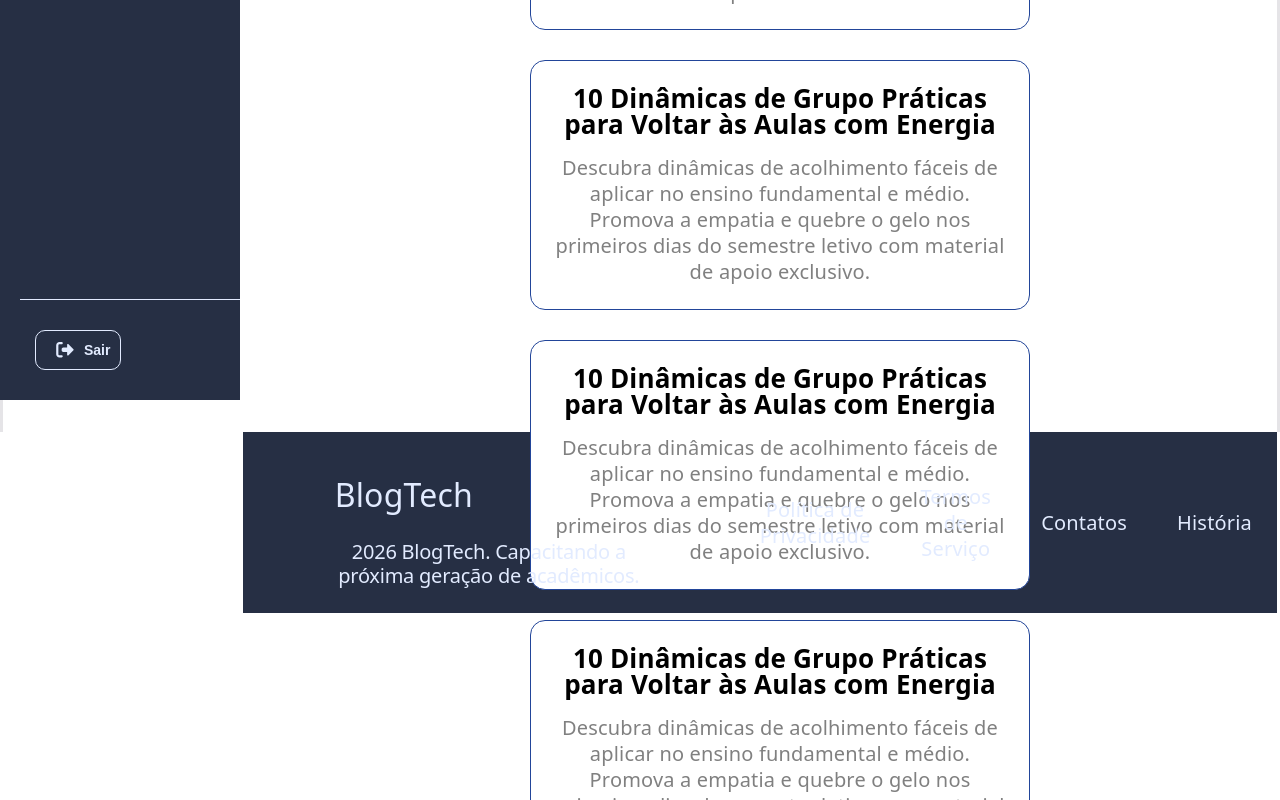
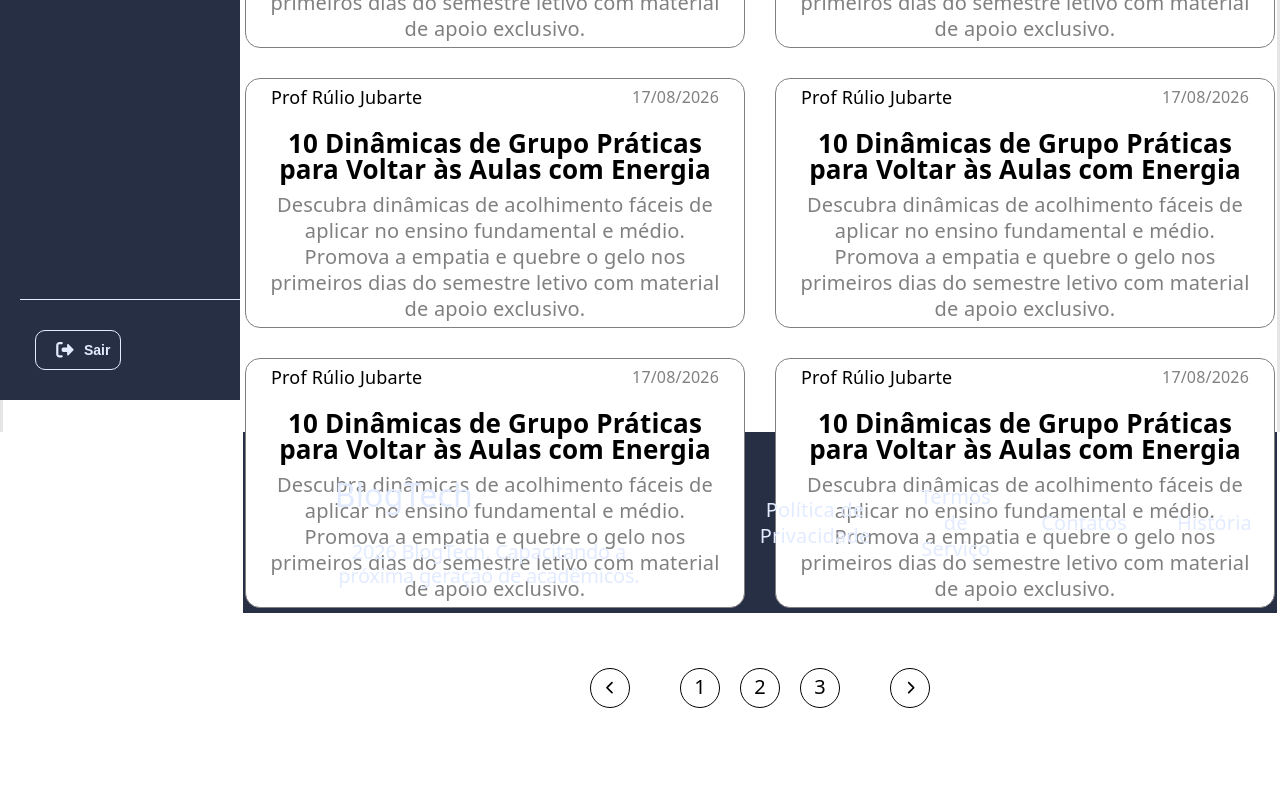
Before and after one commit to danilolugli/Blog-Tech-Front, a React (Vite) app: page /listar in a window 1280 px wide. Shown: the part 400-1200 px from the top of the page. After the commit the page ends 1138 px from the top, so only its background shows below. Built offline with nearby package versions, Linux system fonts and the light colour scheme.

Commit message:
estilização listar posts

```diff
--- a/src/components/PostPreview/PostPreview.tsx
+++ b/src/components/PostPreview/PostPreview.tsx
@@ -3,12 +3,55 @@ import styled from "styled-components";
 interface PostPreviewProps {
     titulo: string;
     descricao: string;
+    professor: string;
+    data: Date;
 }
+
+const PostContainer = styled.div`
+    display: flex;
+    flex-direction: column;
+    justify-content: center;
+    border: 1.5px solid gray;
+    border-radius: 15px;
+    width: 500px;
+    height: 250px;
+    background-color: white;
+    padding: 15px;
+    gap: 20px;
+    &:active {
+        transform: scale(0.98);}
+    &:hover {
+        border: 1.5px solid var(--azul);}
+`;
+
+const PostInfo = styled.div`
+    display: flex;
+    justify-content: space-between;
+    gap: 8px;
+    margin: 0px 10px;
+`;
+
+const Professor = styled.label`
+    font-size: 18px;
+    color: black;
+`;
+
+const Data = styled.label`
+    font-size: 16px;
+    color: gray;
+`;
+
+const PostContent = styled.div`
+    display: flex;
+    flex-direction: column;
+    justify-content: flex-start;
+`;
 
 const Titulo = styled.label`
     font-size: 26px;
     color: black;
     font-weight: 600;
+    margin-bottom: 10px;
 `;
 
 const Descricao = styled.p`
@@ -16,24 +59,18 @@ const Descricao = styled.p`
     color: gray;
 `;
 
-const PostContainer = styled.div`
-    display: flex;
-    flex-direction: column;
-    gap: 18px;
-    justify-content: center;
-    border: 1px solid var(--azul);
-    border-radius: 15px;
-    width: 500px;
-    height: 250px;
-    background-color: white;
-    padding: 15px;
-`;
 
-const PostPreview = ({ titulo, descricao }: PostPreviewProps) => {
+const PostPreview = ({ titulo, descricao, professor, data }: PostPreviewProps) => {
     return (
         <PostContainer>
-              <Titulo>{titulo}</Titulo>
-              <Descricao>{descricao}</Descricao>
+            <PostInfo>
+                <Professor>{professor}</Professor>
+                <Data>{data.toLocaleDateString('pt-BR', { day: '2-digit', month: '2-digit', year: 'numeric' })}</Data>
+            </PostInfo>
+            <PostContent>
+                <Titulo>{titulo}</Titulo>
+                <Descricao>{descricao}</Descricao>
+            </PostContent>
         </PostContainer>
     )
 }
--- a/src/pages/Aluno/ListarPosts.css
+++ b/src/pages/Aluno/ListarPosts.css
@@ -1,5 +1,5 @@
 .containerPesquisa {
-    margin: 0 auto;
+    margin: 50px auto;
     position: relative;
     width: 40%;
     height: 40px;
@@ -29,11 +29,12 @@
 .btnCriarPost {
     position: absolute;
     right: 35px;
-    top: 90px;
+    top: 110px;
 }
 
 .listaPosts {
     margin-top: 50px;
+    padding: 0;
     width: 100%;
     display: flex;
     justify-content: center;
@@ -41,3 +42,52 @@
     flex-wrap: wrap;
     gap: 30px;
 }
+
+.paginacao {
+    display: flex;
+    justify-content: center;
+    align-items: center;
+    margin-top: 30px;
+    gap: 10px;
+}
+
+.paginacao button {
+    background-color: var(--cor-fundo);
+    border: 1px solid #000000;
+    border-radius: 50%;
+    width: 40px;
+    height: 40px;
+    display: flex;
+    justify-content: center;
+    align-items: center;
+    cursor: pointer;
+}
+
+.paginacao button:active {
+    transform: scale(0.95);
+}
+
+.numerosPagina {
+    display: flex;
+    font-size: 20px;
+    gap: 20px;
+    justify-content: center;
+    list-style: none;
+    padding: 0;
+    height: 40px;
+    margin: 30px 40px;
+}
+
+.numerosPagina li {
+    border: 1px solid #000000;
+    color: black;
+    width: 40px;
+    height: 40px;
+    border-radius: 50%;
+    cursor: pointer;
+    padding: 5px;
+}
+
+.numerosPagina li:active {
+    transform: scale(0.95);
+}
--- a/src/pages/Aluno/ListarPosts.tsx
+++ b/src/pages/Aluno/ListarPosts.tsx
@@ -2,9 +2,8 @@ import styled from 'styled-components';
 import './ListarPosts.css';
 import { PostFormModal } from '../../components/PostFormModal/PostFormModal';
 import PostPreview from '../../components/PostPreview/PostPreview';
-import { faMagnifyingGlass } from '@fortawesome/free-solid-svg-icons';
+import { faChevronLeft, faChevronRight, faMagnifyingGlass } from '@fortawesome/free-solid-svg-icons';
 import { FontAwesomeIcon } from '@fortawesome/react-fontawesome';
-
 
 const ListarPosts: React.FC = () =>  {
   return (
@@ -24,29 +23,53 @@ const ListarPosts: React.FC = () =>  {
       <ul className='listaPosts'>
         <li>
           <PostPreview titulo={'10 Dinâmicas de Grupo Práticas para Voltar às Aulas com Energia'}
-          descricao={'Descubra dinâmicas de acolhimento fáceis de aplicar no ensino fundamental e médio. Promova a empatia e quebre o gelo nos primeiros dias do semestre letivo com material de apoio exclusivo.'} />
+          descricao={'Descubra dinâmicas de acolhimento fáceis de aplicar no ensino fundamental e médio. Promova a empatia e quebre o gelo nos primeiros dias do semestre letivo com material de apoio exclusivo.'}
+          professor={'Prof Rúlio Jubarte'}
+          data={new Date()} />
         </li>
         <li>
           <PostPreview titulo={'10 Dinâmicas de Grupo Práticas para Voltar às Aulas com Energia'}
-          descricao={'Descubra dinâmicas de acolhimento fáceis de aplicar no ensino fundamental e médio. Promova a empatia e quebre o gelo nos primeiros dias do semestre letivo com material de apoio exclusivo.'} />
+          descricao={'Descubra dinâmicas de acolhimento fáceis de aplicar no ensino fundamental e médio. Promova a empatia e quebre o gelo nos primeiros dias do semestre letivo com material de apoio exclusivo.'}
+          professor={'Prof Rúlio Jubarte'}
+          data={new Date()} />
         </li>
         <li>
           <PostPreview titulo={'10 Dinâmicas de Grupo Práticas para Voltar às Aulas com Energia'}
-          descricao={'Descubra dinâmicas de acolhimento fáceis de aplicar no ensino fundamental e médio. Promova a empatia e quebre o gelo nos primeiros dias do semestre letivo com material de apoio exclusivo.'} />
-        </li>
-            <li>
-          <PostPreview titulo={'10 Dinâmicas de Grupo Práticas para Voltar às Aulas com Energia'}
-          descricao={'Descubra dinâmicas de acolhimento fáceis de aplicar no ensino fundamental e médio. Promova a empatia e quebre o gelo nos primeiros dias do semestre letivo com material de apoio exclusivo.'} />
+          descricao={'Descubra dinâmicas de acolhimento fáceis de aplicar no ensino fundamental e médio. Promova a empatia e quebre o gelo nos primeiros dias do semestre letivo com material de apoio exclusivo.'}
+          professor={'Prof Rúlio Jubarte'}
+          data={new Date()} />
         </li>
         <li>
           <PostPreview titulo={'10 Dinâmicas de Grupo Práticas para Voltar às Aulas com Energia'}
-          descricao={'Descubra dinâmicas de acolhimento fáceis de aplicar no ensino fundamental e médio. Promova a empatia e quebre o gelo nos primeiros dias do semestre letivo com material de apoio exclusivo.'} />
+          descricao={'Descubra dinâmicas de acolhimento fáceis de aplicar no ensino fundamental e médio. Promova a empatia e quebre o gelo nos primeiros dias do semestre letivo com material de apoio exclusivo.'}
+          professor={'Prof Rúlio Jubarte'}
+          data={new Date()} />
         </li>
         <li>
           <PostPreview titulo={'10 Dinâmicas de Grupo Práticas para Voltar às Aulas com Energia'}
-          descricao={'Descubra dinâmicas de acolhimento fáceis de aplicar no ensino fundamental e médio. Promova a empatia e quebre o gelo nos primeiros dias do semestre letivo com material de apoio exclusivo.'} />
+          descricao={'Descubra dinâmicas de acolhimento fáceis de aplicar no ensino fundamental e médio. Promova a empatia e quebre o gelo nos primeiros dias do semestre letivo com material de apoio exclusivo.'}
+          professor={'Prof Rúlio Jubarte'}
+          data={new Date()} />
+        </li>
+        <li>
+          <PostPreview titulo={'10 Dinâmicas de Grupo Práticas para Voltar às Aulas com Energia'}
+          descricao={'Descubra dinâmicas de acolhimento fáceis de aplicar no ensino fundamental e médio. Promova a empatia e quebre o gelo nos primeiros dias do semestre letivo com material de apoio exclusivo.'}
+          professor={'Prof Rúlio Jubarte'}
+          data={new Date()} />
         </li>
       </ul>
+
+      <nav className='paginacao'>
+        <button><FontAwesomeIcon icon={faChevronLeft} /></button>
+
+        <ul className='numerosPagina'>
+          <li>1</li>
+          <li>2</li>
+          <li>3</li>
+        </ul>
+
+        <button><FontAwesomeIcon icon={faChevronRight} /></button>
+      </nav>
     </>
   );
 }
```
